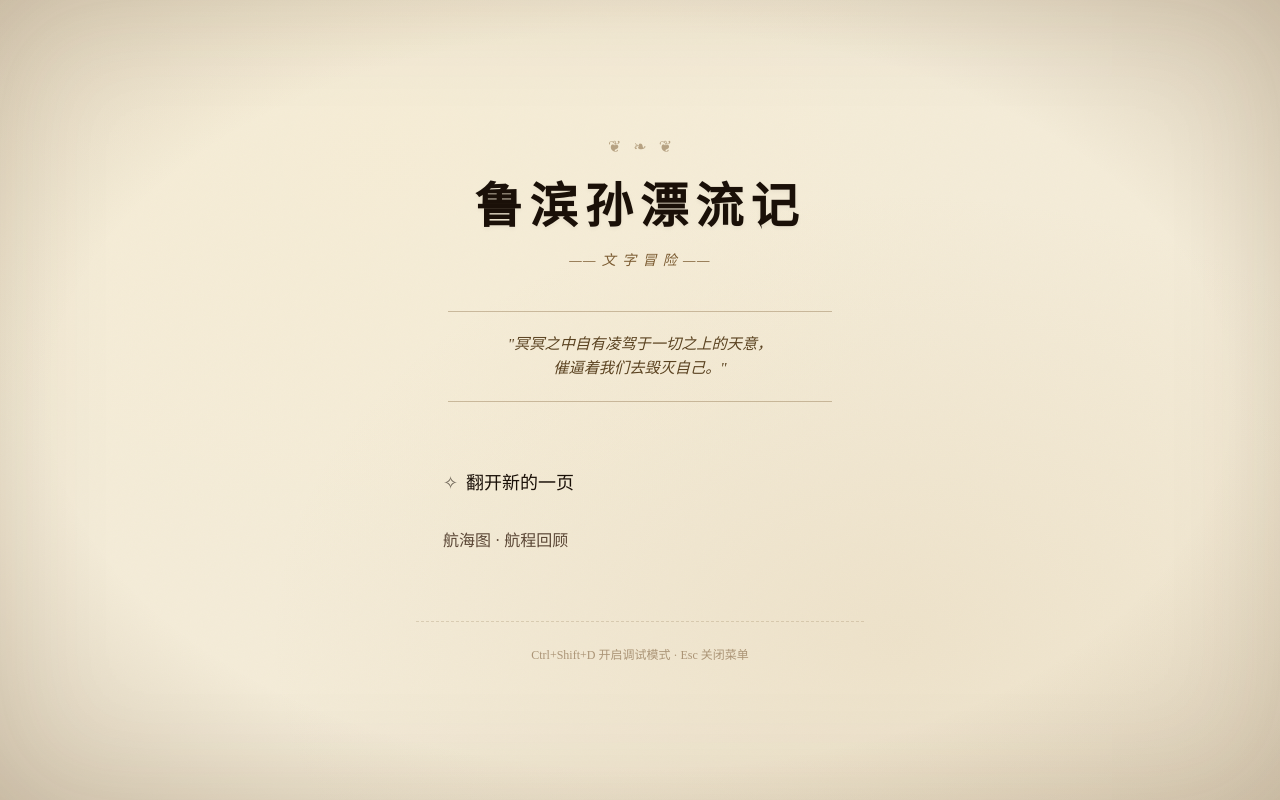
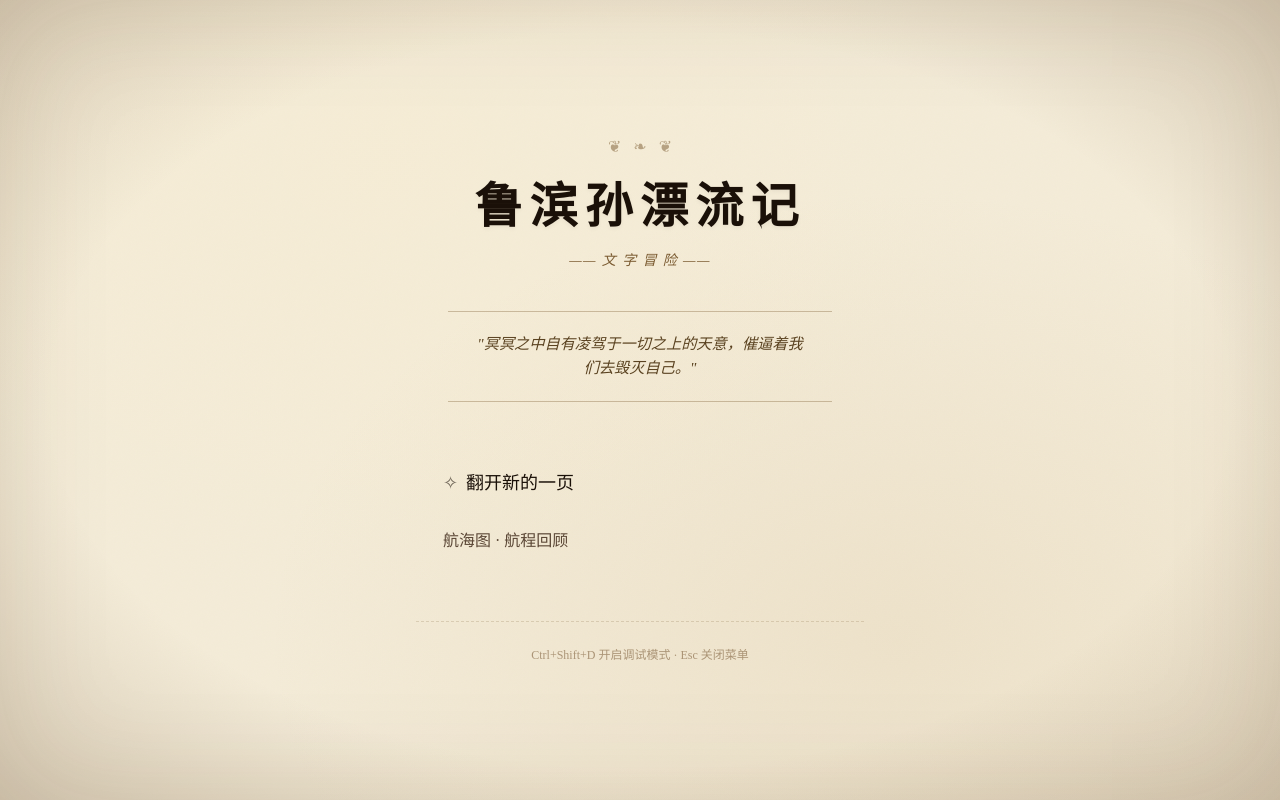
Before and after one commit to zhang66633/drift-diary, a React (Vite) app: page / in a window 1280 px wide. Built offline with nearby package versions, Linux system fonts and the light colour scheme.

Commit message:
fix: 封面引文去掉硬换行，避免移动端三行中间仅一字

```diff
--- a/src/ui/MainMenu.tsx
+++ b/src/ui/MainMenu.tsx
@@ -64,8 +64,7 @@ export function MainMenu() {
               borderBottom: '1px solid rgba(122, 90, 48, 0.35)',
             }}>
               <p className="italic text-center leading-relaxed" style={{ color: '#5a4220', textIndent: 0, fontSize: '0.95rem' }}>
-                "冥冥之中自有凌驾于一切之上的天意，<br />
-                催逼着我们去毁灭自己。"
+                "冥冥之中自有凌驾于一切之上的天意，催逼着我们去毁灭自己。"
               </p>
             </div>
           </div>
```
